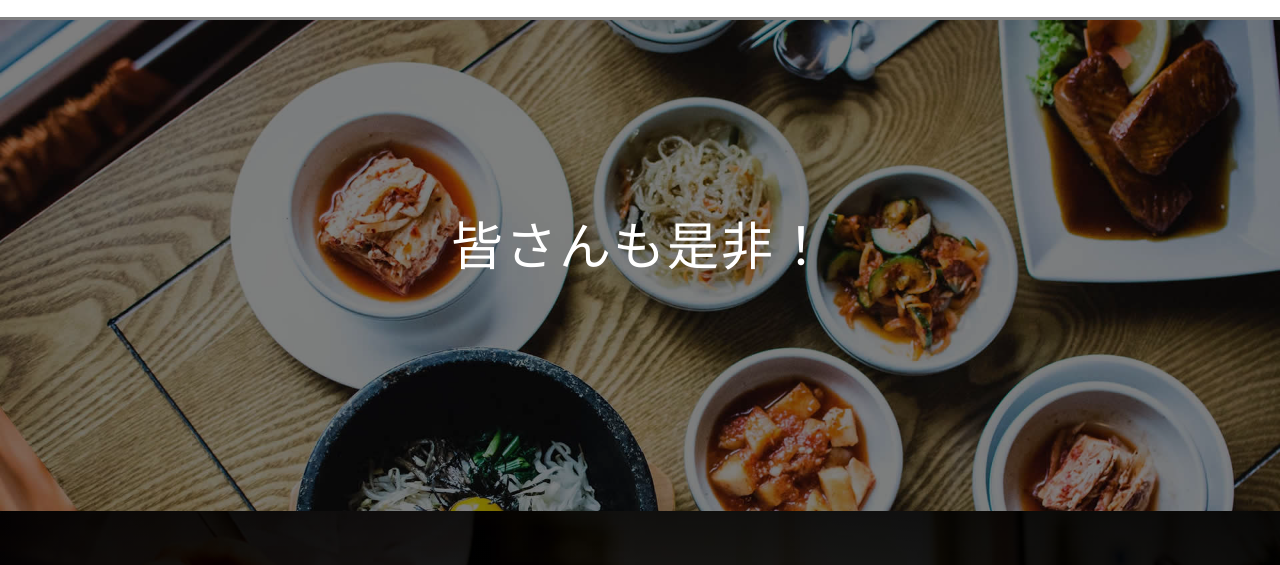
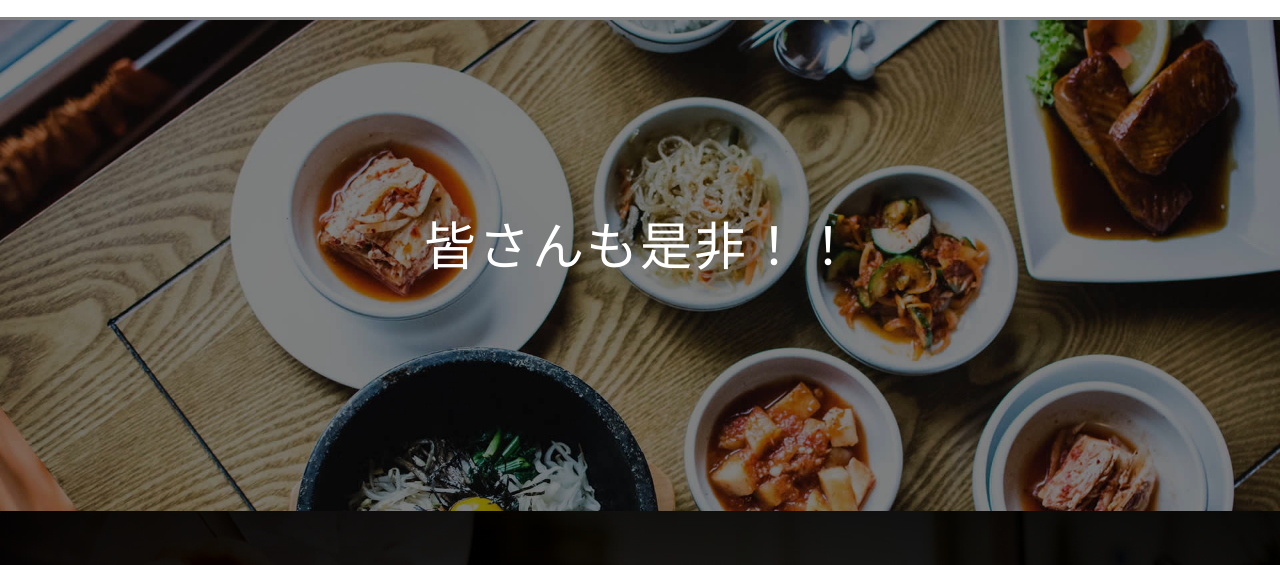
Before and after one commit to awa1120/mysite2, a plain HTML site: page index.html in a window 1280 px wide. Shown: the part 2649-3214 px from the top of the page. Drawn offline with nearby package versions, Linux system fonts and the light colour scheme; a web font is replaced by a local one.

Commit message:
02042227：最新化

```diff
--- a/index.html
+++ b/index.html
@@ -268,7 +268,7 @@
                 <div class="row">
                     <div class="col-lg-12 col-md-12 col-sm-12 col-xs-12">
                         <div class="wow fadeIn" data-wow-duration="1s" data-wow-delay="0.1s">
-                            <h2 class="ft-title color-white text-center font-myfont"> 皆さんも是非！ </h2>
+                            <h2 class="ft-title color-white text-center font-myfont"> 皆さんも是非！！ </h2>
                         </div>
                     </div>
                     <!-- end col -->
```
